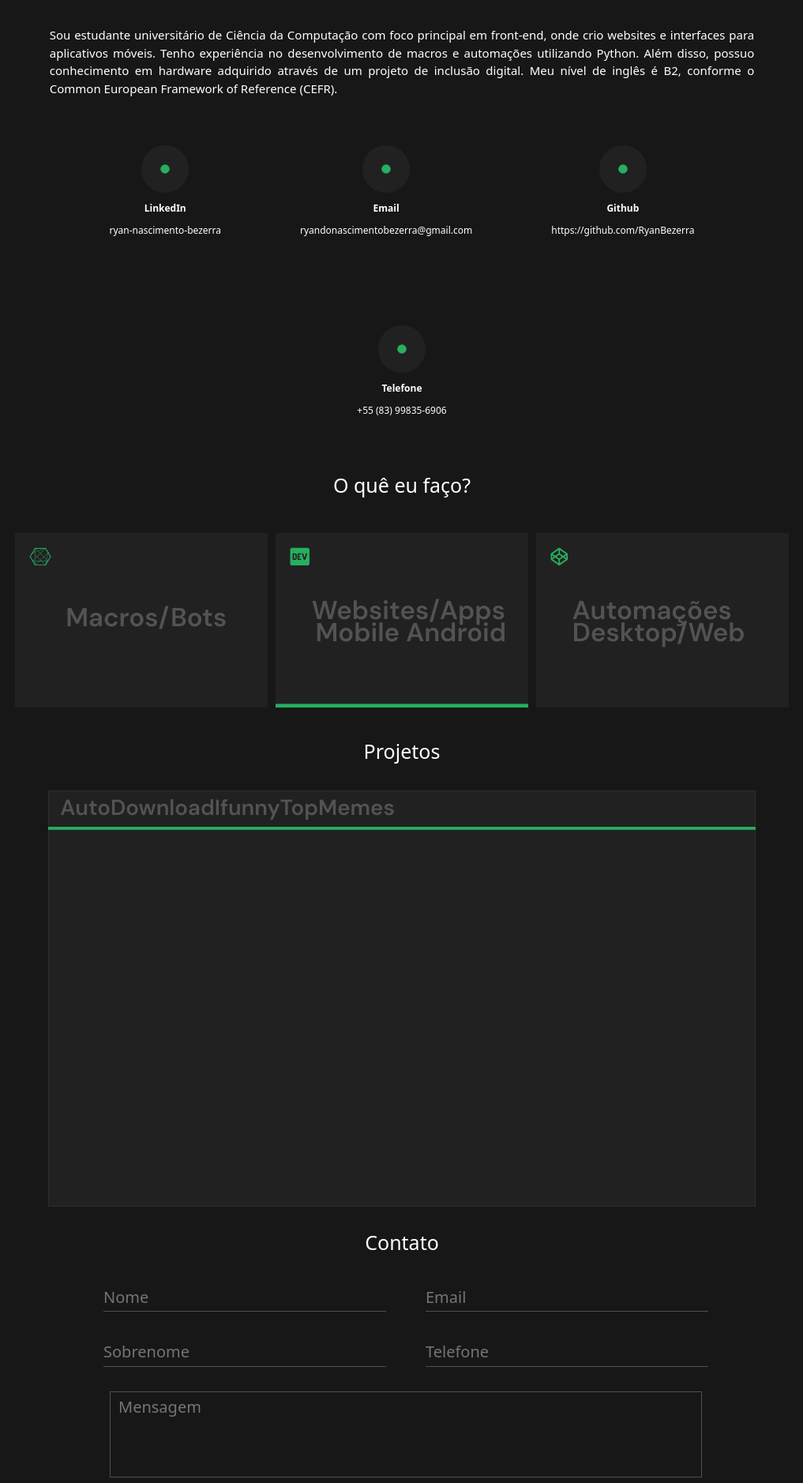
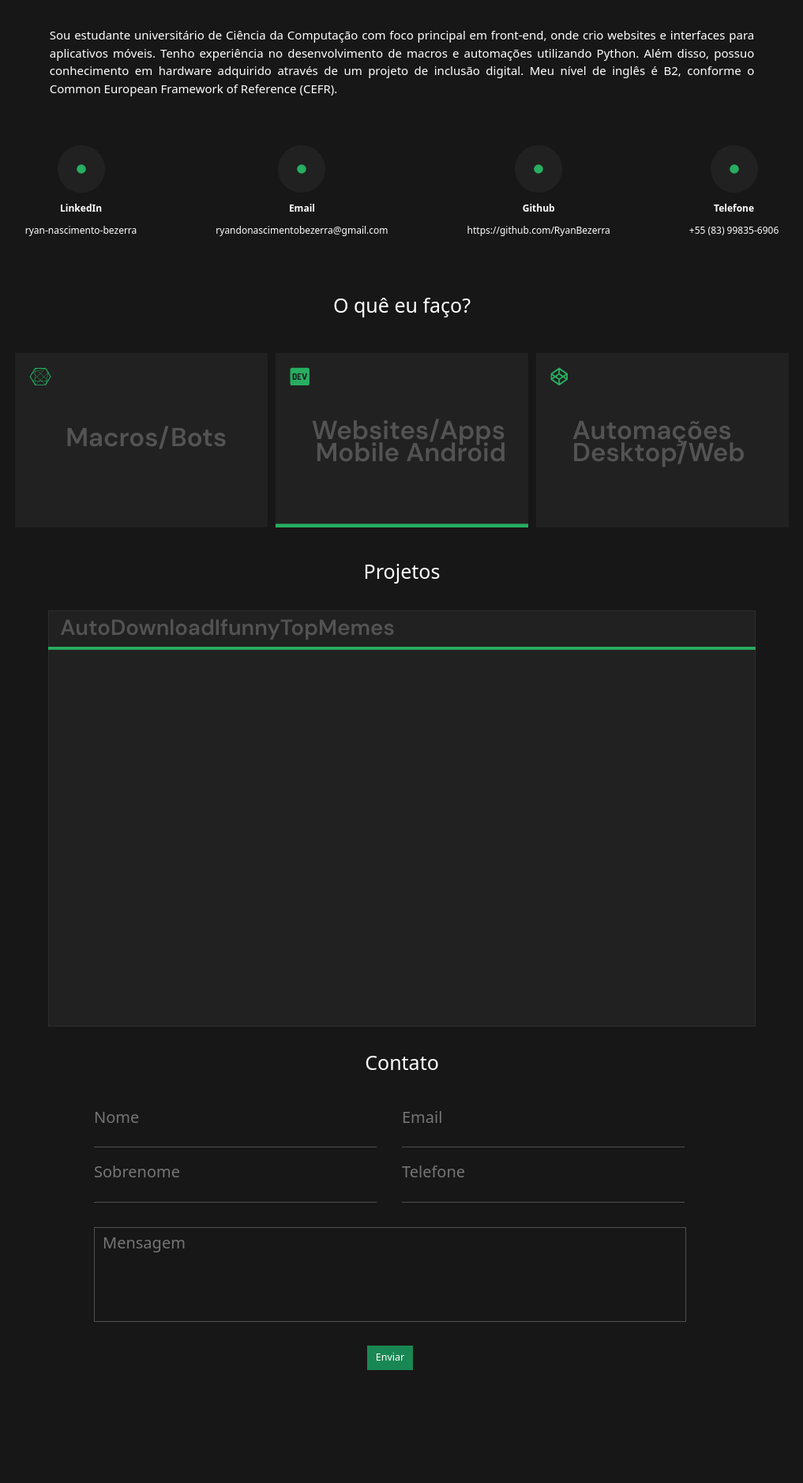
Before and after one commit to RyanBezerra/Portfolio, a Django app: page / in a window 1280 px wide. Shown: the part 937-2815 px from the top of the page at 79% size, without its empty margins (131-1148 px from the left). After the commit the page ends 2672 px from the top, so only its background shows below. Run offline with Django 5.2, Linux system fonts and the light colour scheme.

Commit message:
Responsividade para todas as resoluções > 768x

```diff
--- a/PortfólioApp/static/css/stylehome.css
+++ b/PortfólioApp/static/css/stylehome.css
@@ -216,6 +284,23 @@ body > div:first-of-type p {
     }
     .responsive-svg {
         width: 70vw; /* Ajusta a largura para telas menores */
+    }
+    #mensagem {
+        position: relative;
+        left: 0rem;
+        right: 4.5rem;
+        top: 2rem;
+    }
+    #mensagemsvg {
+        padding-left: 1rem;
+        padding-right: 1rem;
+        width: 75rem; height:
+        12rem;
+        border: 1px solid #4F4F4F;
+        background-color: transparent;
+        resize: none;
+        white-space: pre-wrap;
+        font-size: 2rem
     }
 
 }
--- a/PortfólioApp/templates/Home-Page.html
+++ b/PortfólioApp/templates/Home-Page.html
@@ -73,7 +73,7 @@
                         Sou estudante universitário de Ciência da Computação com foco principal em front-end, onde crio websites e interfaces para aplicativos móveis. Tenho experiência no desenvolvimento de macros e automações utilizando Python. Além disso, possuo conhecimento em hardware adquirido através de um projeto de inclusão digital. Meu nível de inglês é B2, conforme o Common European Framework of Reference (CEFR).
                     </p>
                 </div>
-                <div id="circuloss1" class="d-flex flex-wrap justify-content-center mt-5 pt-5">
+                <div id="circuloss1" class="d-flex flex-nowrap justify-content-center mt-5 pt-5">
                     <div class="text-center">
                         <svg id="circulos" width="62" height="62" viewBox="0 0 62 62" fill="none" xmlns="http://www.w3.org/2000/svg">
                             <path d="M62 31C62 48.1208 48.1208 62 31 62C13.8792 62 0 48.1208 0 31C0 13.8792 13.8792 0 31 0C48.1208 0 62 13.8792 62 31Z" fill="#212121" />
@@ -162,38 +162,38 @@
                 <div class="d-flex justify-content-between gap-5 me-5 mt-5">
                     <div class="w-50">
                         <div class="text-right">
-                            <input class="form-control-plaintext custom-small-text text-white" style="margin-left: 4rem;" type="text" name="Nome" placeholder="Nome" />
-                            <svg width="358" height="1" viewBox="0 0 358 1" fill="none" xmlns="http://www.w3.org/2000/svg" style="margin-top: -4rem; margin-left: 4rem;">
+                            <input id = "nome" class="form-control-plaintext custom-small-text text-white" type="text" name="Nome" placeholder="Nome" />
+                            <svg id = "nomesvg" width="358" height="1" viewBox="0 0 358 1" fill="none" xmlns="http://www.w3.org/2000/svg">
                                 <line y1="0.5" x2="358" y2="0.5" stroke="#4F4F4F" />
                             </svg>
                         </div>
                         <div class="text-right">
-                            <input class="form-control-plaintext custom-small-text text-white" style="margin-left: 4rem;" type="text" name="Sobrenome" placeholder="Sobrenome" />
-                            <svg width="358" height="1" viewBox="0 0 358 1" fill="none" xmlns="http://www.w3.org/2000/svg" style="margin-top: -4rem; margin-left: 4rem;">
+                            <input id = "sobrenome" class="form-control-plaintext custom-small-text text-white" type="text" name="Sobrenome" placeholder="Sobrenome" />
+                            <svg id = "sobrenomesvg" width="358" height="1" viewBox="0 0 358 1" fill="none" xmlns="http://www.w3.org/2000/svg">
                                 <line y1="0.5" x2="358" y2="0.5" stroke="#4F4F4F" />
                             </svg>
                         </div>
                     </div>
                     <div class="w-50">
                         <div>
-                            <input class="form-control-plaintext custom-small-text text-white" style="margin-left: 2rem;" type="text" name="Email" placeholder="Email" />
-                            <svg width="358" height="1" viewBox="0 0 358 1" fill="none" xmlns="http://www.w3.org/2000/svg" style="margin-top: -4rem; margin-left: 2rem;">
+                            <input id = "email" class="form-control-plaintext custom-small-text text-white" type="text" name="Email" placeholder="Email" />
+                            <svg id = "emailsvg" width="358" height="1" viewBox="0 0 358 1" fill="none" xmlns="http://www.w3.org/2000/svg">
                                 <line y1="0.5" x2="358" y2="0.5" stroke="#4F4F4F" />
                             </svg>
                         </div>
                         <div>
-                            <input class="form-control-plaintext custom-small-text text-white" style="margin-left: 2rem;" type="text" name="Telefone" placeholder="Telefone" />
-                            <svg width="358" height="1" viewBox="0 0 358 1" fill="none" xmlns="http://www.w3.org/2000/svg" style="margin-top: -4rem; margin-left: 2rem;">
+                            <input id = "telefone" class="form-control-plaintext custom-small-text text-white"  type="text" name="Telefone" placeholder="Telefone" />
+                            <svg id = "telefonesvg" width="358" height="1" viewBox="0 0 358 1" fill="none" xmlns="http://www.w3.org/2000/svg">
                                 <line y1="0.5" x2="358" y2="0.5" stroke="#4F4F4F" />
                             </svg>
                         </div>
                     </div>
                 </div>
-                <div class="d-flex flex-column align-items-center justify-content-end me-5" style="position: relative; left: 2rem; right: 4.5rem;">
+                <div id = "mensagem" class="d-flex flex-column align-items-center justify-content-end me-5">
                     <div class="text-center">
-                        <textarea class="form-control-plaintext custom-small-text text-white text-wrap" name="Mensagem" placeholder="Mensagem" style="padding-left: 1rem; padding-right: 1rem; width: 750px; height: 109px; border: 1px solid #4F4F4F; background-color: transparent; resize: none; white-space: pre-wrap; font-size: 2rem;"></textarea>
+                        <textarea id = "mensagemsvg" class="form-control-plaintext custom-small-text text-white text-wrap" name="Mensagem" placeholder="Mensagem" ></textarea>
                     </div>
-                    <button id="botãobaixar" class="btn btn-success btn-lg rounded-0 mt-5">Enviar</button>
+                    <button id="botãoenviar" class="btn btn-success btn-lg rounded-0 mt-5">Enviar</button>
                 </div>
         <script src="https://cdn.jsdelivr.net/npm/bootstrap@5.3.3/dist/js/bootstrap.bundle.min.js" integrity="sha384-YvpcrYf0tY3lHB60NNkmXc5s9fDVZLESaAA55NDzOxhy9GkcIdslK1eN7N6jIeHz" crossorigin="anonymous"></script>
     </body>
```
Also changed, not shown: other parts of PortfólioApp/static/css/stylehome.css (+85 -0 lines).
